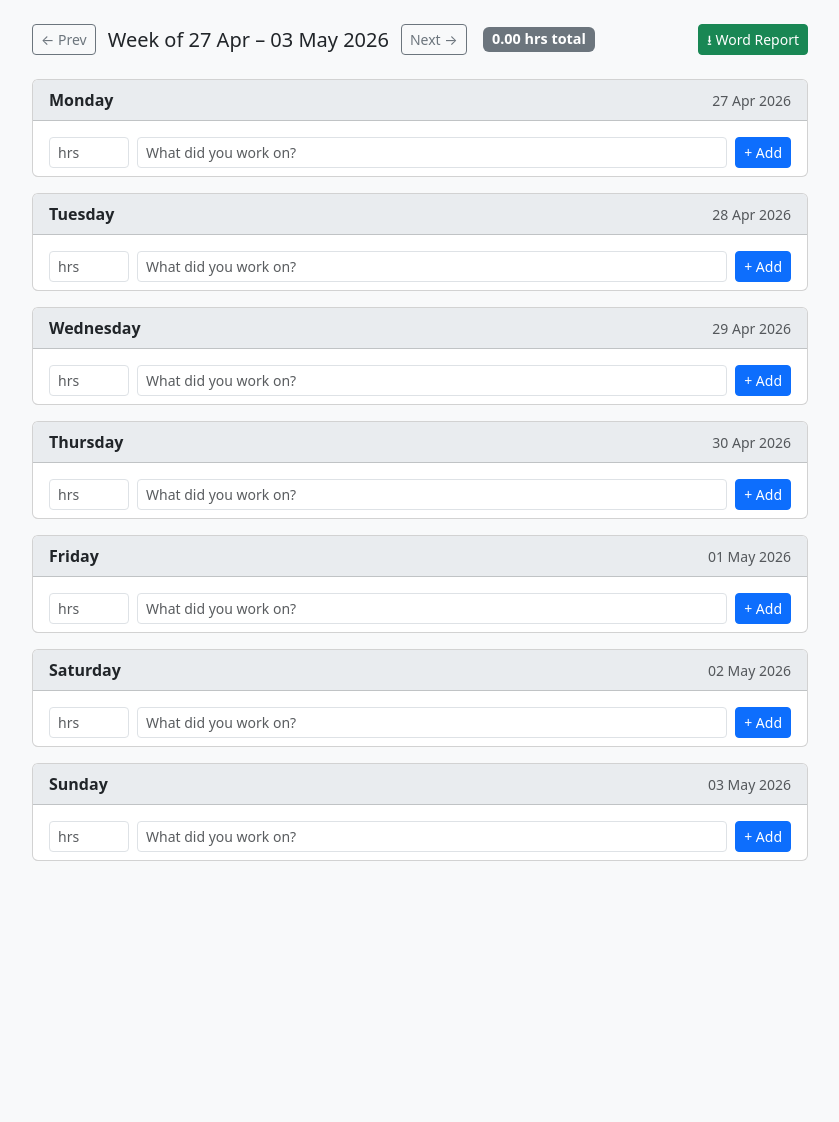
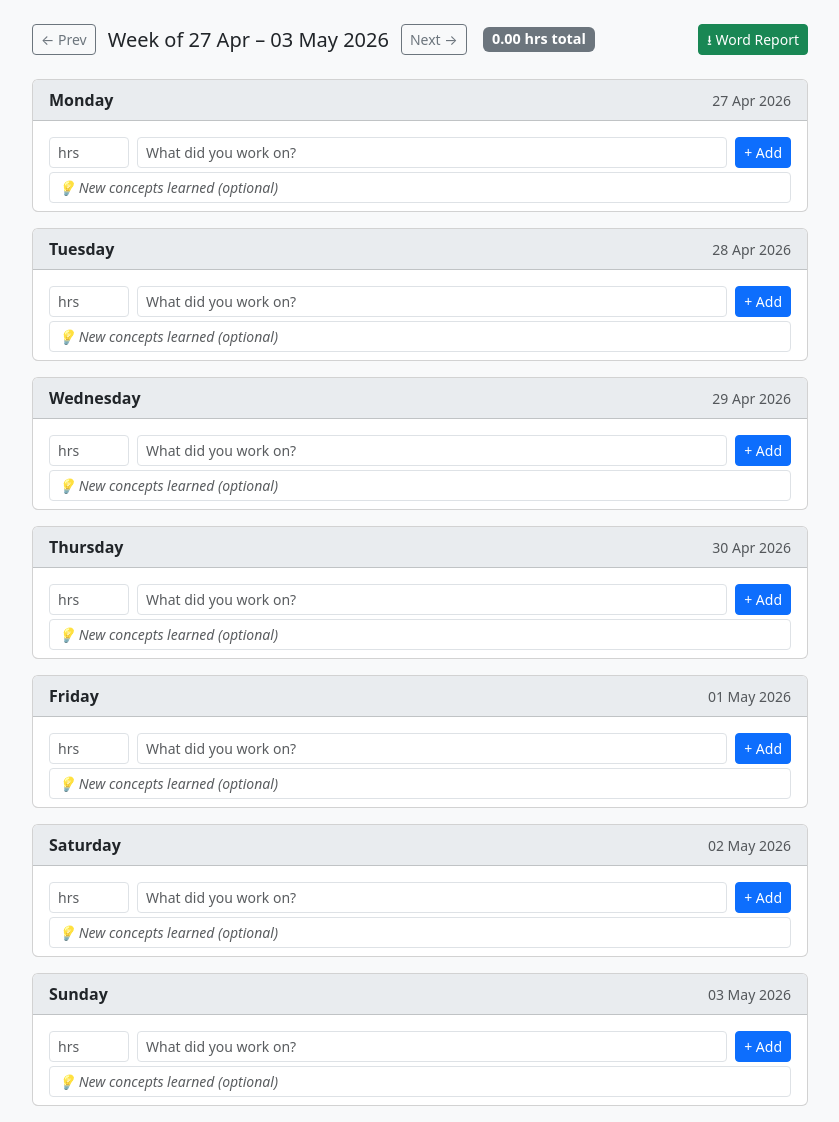
Before and after one commit to celusddb07/timetracker, a Flask app: page /week/2026-W18 in a window 1280 px wide. Shown: the part 56-1178 px from the top of the page, without its empty margins (220-1059 px from the left). Before the commit the page ends 917 px from the top, so only its background shows below. Run offline with Flask 3, Linux system fonts and the light colour scheme; the visitor is signed in with stand-in values (Sample User, id 1); data that the repository does not hold is empty; some libraries are stand-ins or nearby versions.

Commit message:
Add optional 'concepts learned' field to time entries
Adds a nullable concepts_learned column (ALTER TABLE IF NOT EXISTS so it
is safe on the existing deployed DB). Shown as italic text under each
entry in the weekly view and as a third column in the Word report.

Co-Authored-By: Claude Sonnet 4.6 <noreply@anthropic.com>

```diff
--- a/app.py
+++ b/app.py
@@ -117,11 +117,12 @@ def add_entry():
     entry_date = request.form.get("entry_date")
     hours = request.form.get("hours")
     description = (request.form.get("description") or "").strip()
+    concepts_learned = (request.form.get("concepts_learned") or "").strip() or None
     week_str = request.form.get("week_str", "")
 
     if entry_date and hours and description:
         try:
-            db.add_entry(entry_date, float(hours), description)
+            db.add_entry(entry_date, float(hours), description, concepts_learned)
         except Exception as exc:
             print(f"add_entry error: {exc}")
 
--- a/db.py
+++ b/db.py
@@ -14,12 +14,18 @@ def init_db():
         with conn.cursor() as cur:
             cur.execute("""
                 CREATE TABLE IF NOT EXISTS entries (
-                    id          SERIAL PRIMARY KEY,
-                    entry_date  DATE NOT NULL,
-                    hours       NUMERIC(4,2) NOT NULL,
-                    description TEXT NOT NULL,
-                    created_at  TIMESTAMP DEFAULT NOW()
+                    id                SERIAL PRIMARY KEY,
+                    entry_date        DATE NOT NULL,
+                    hours             NUMERIC(4,2) NOT NULL,
+                    description       TEXT NOT NULL,
+                    concepts_learned  TEXT,
+                    created_at        TIMESTAMP DEFAULT NOW()
                 )
+            """)
+            # Safe to run on existing tables — adds column only if missing
+            cur.execute("""
+                ALTER TABLE entries
+                ADD COLUMN IF NOT EXISTS concepts_learned TEXT
             """)
         conn.commit()
     finally:
@@ -31,7 +37,8 @@ def get_entries_for_week(week_start, week_end):
     try:
         with conn.cursor(cursor_factory=psycopg2.extras.RealDictCursor) as cur:
             cur.execute(
-                """SELECT id, entry_date, CAST(hours AS FLOAT) AS hours, description
+                """SELECT id, entry_date, CAST(hours AS FLOAT) AS hours,
+                          description, concepts_learned
                    FROM entries
                    WHERE entry_date >= %s AND entry_date <= %s
                    ORDER BY entry_date, created_at""",
@@ -42,13 +49,14 @@ def get_entries_for_week(week_start, week_end):
         conn.close()
 
 
-def add_entry(entry_date, hours, description):
+def add_entry(entry_date, hours, description, concepts_learned=None):
     conn = get_conn()
     try:
         with conn.cursor() as cur:
             cur.execute(
-                "INSERT INTO entries (entry_date, hours, description) VALUES (%s, %s, %s)",
-                (entry_date, hours, description),
+                """INSERT INTO entries (entry_date, hours, description, concepts_learned)
+                   VALUES (%s, %s, %s, %s)""",
+                (entry_date, hours, description, concepts_learned or None),
             )
         conn.commit()
     finally:
--- a/report.py
+++ b/report.py
@@ -49,12 +49,13 @@ def build_report(week_start, week_end, entries):
         doc.add_heading(day.strftime("%A, %d %B %Y"), level=2)
 
         # Table with header row
-        table = doc.add_table(rows=1, cols=2)
+        table = doc.add_table(rows=1, cols=3)
         table.style = "Table Grid"
 
         hdr_cells = table.rows[0].cells
         hdr_cells[0].text = "Hours"
         hdr_cells[1].text = "Description"
+        hdr_cells[2].text = "Concepts Learned"
         for cell in hdr_cells:
             _set_cell_bg(cell, "D9D9D9")
             for para in cell.paragraphs:
@@ -66,14 +67,17 @@ def build_report(week_start, week_end, entries):
             row_cells = table.add_row().cells
             row_cells[0].text = f"{entry['hours']:.2f}"
             row_cells[1].text = entry["description"]
+            row_cells[2].text = entry["concepts_learned"] or ""
             day_total += entry["hours"]
 
         # Day subtotal row
         sub_cells = table.add_row().cells
         sub_cells[0].text = f"{day_total:.2f}"
         sub_cells[1].text = "Day total"
+        sub_cells[2].text = ""
         _set_cell_bg(sub_cells[0], "EBF3FB")
         _set_cell_bg(sub_cells[1], "EBF3FB")
+        _set_cell_bg(sub_cells[2], "EBF3FB")
         for cell in sub_cells:
             for para in cell.paragraphs:
                 for run in para.runs:
--- a/templates/week.html
+++ b/templates/week.html
@@ -37,7 +37,8 @@
 
     {# Existing entries #}
     {% for entry in entries %}
-    <div class="d-flex align-items-center entry-row mb-1">
+    <div class="entry-row mb-2">
+      <div class="d-flex align-items-center">
         <span class="badge bg-light text-dark border me-2" style="min-width:54px;">
           {{ "%.2f"|format(entry.hours) }} h
         </span>
@@ -48,12 +49,19 @@
                   title="Remove entry">&times;</button>
         </form>
       </div>
+      {% if entry.concepts_learned %}
+      <div class="ms-4 mt-1 text-muted small fst-italic">
+        &#128161; {{ entry.concepts_learned }}
+      </div>
+      {% endif %}
+    </div>
     {% endfor %}
 
     {# Add-entry form #}
-    <form method="post" action="/entry/add" class="d-flex gap-2 mt-2 align-items-center">
-      <input type="hidden" name="week_str"    value="{{ week_str }}">
-      <input type="hidden" name="entry_date"  value="{{ day.isoformat() }}">
+    <form method="post" action="/entry/add" class="mt-2">
+      <input type="hidden" name="week_str"   value="{{ week_str }}">
+      <input type="hidden" name="entry_date" value="{{ day.isoformat() }}">
+      <div class="d-flex gap-2 align-items-center mb-1">
         <input type="number"
                name="hours"
                placeholder="hrs"
@@ -69,6 +77,14 @@
                class="form-control form-control-sm"
                required>
         <button type="submit" class="btn btn-primary btn-sm text-nowrap">+ Add</button>
+      </div>
+      <div class="ms-0">
+        <input type="text"
+               name="concepts_learned"
+               placeholder="&#128161; New concepts learned (optional)"
+               class="form-control form-control-sm text-muted"
+               style="font-style:italic;">
+      </div>
     </form>
 
   </div>
```
Lines whose indentation alone changed are shown as unchanged.
